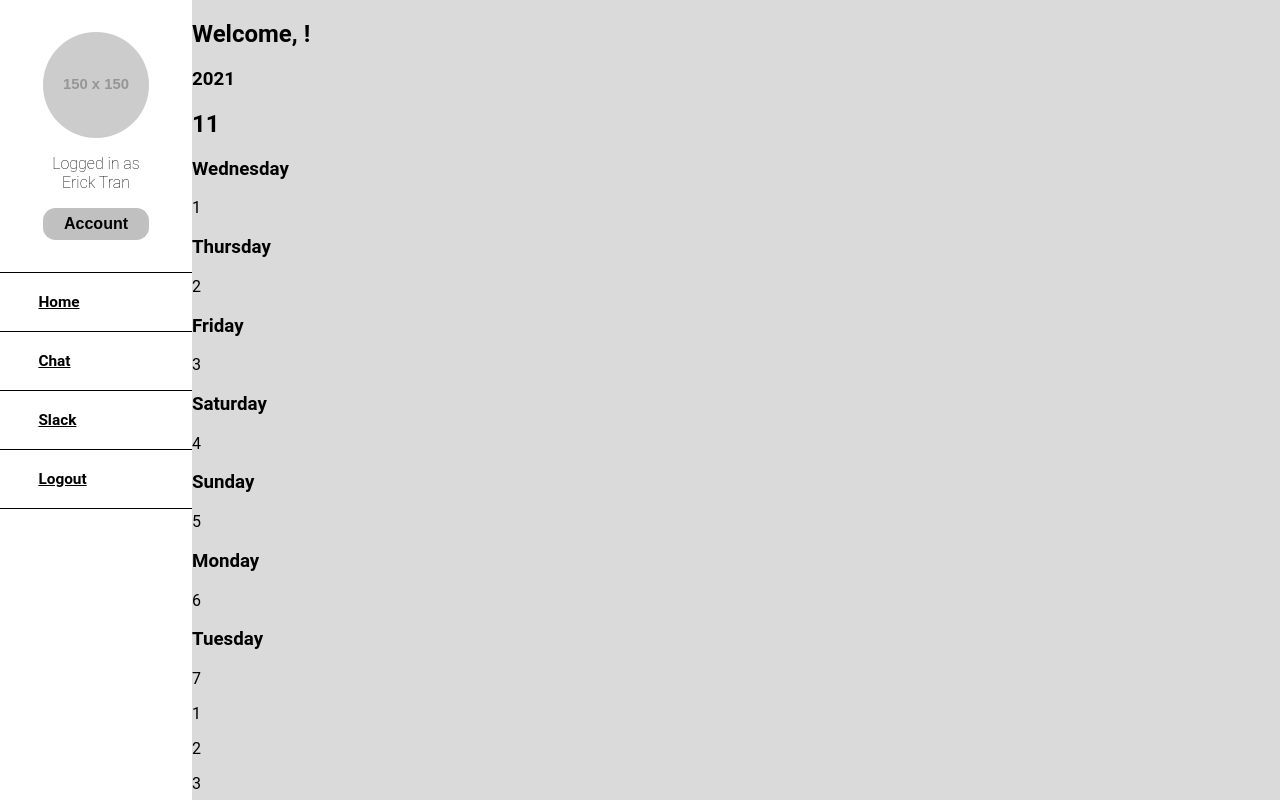
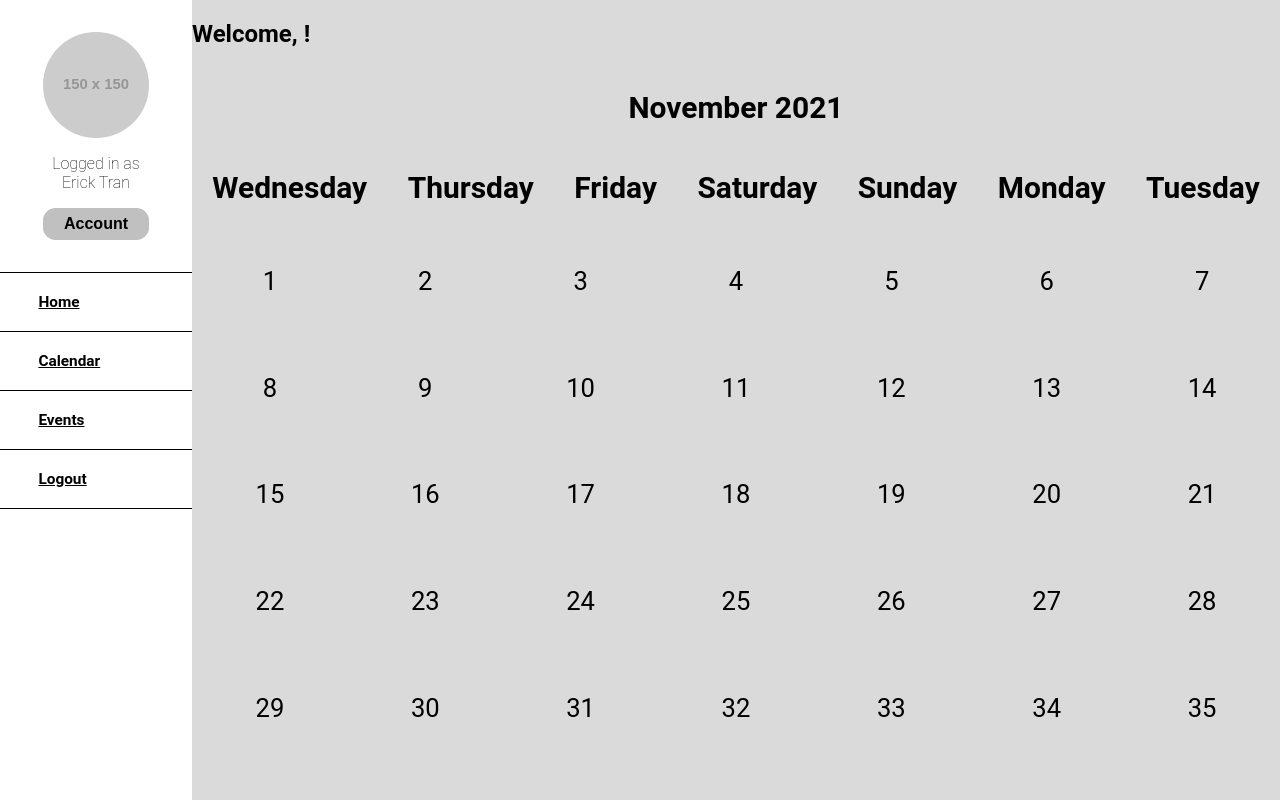
Before and after one commit to enVId-tech/Calendar-App, a React (Vite) app: page / in a window 1280 px wide. Shown: the top 800 px of the page. Built offline with nearby package versions, Linux system fonts and the light colour scheme; no server answers.

Commit message:
24-feat. Added scss for calendar and worked on main calendar

```diff
--- a/package.json
+++ b/package.json
@@ -24,6 +24,7 @@
     "react-dom": "^18.3.1",
     "react-helmet-async": "^2.0.5",
     "react-router-dom": "^6.23.1",
+    "sass": "^1.77.6",
     "vite-plugin-pwa": "^0.20.0"
   },
   "devDependencies": {
--- a/src/assets/components/sidebar.tsx
+++ b/src/assets/components/sidebar.tsx
@@ -33,13 +33,13 @@ const Sidebar: React.FC = (): React.JSX.Element => {
 
                 <span className="pageSelector">
                     <a href="/about">
-                        <h1>Chat</h1>
+                        <h1>Calendar</h1>
                     </a>
                 </span>
 
                 <span className="pageSelector">
                     <a href="/slack">
-                        <h1>Slack</h1>
+                        <h1>Events</h1>
                     </a>
                 </span>
 
--- /dev/null
+++ b/src/assets/scss/calendar.scss
@@ -0,0 +1,56 @@
+#calendar {
+    display: flex;
+    flex-direction: column;
+    align-items: center;
+    justify-content: center;
+    margin-top: 2vh;
+    #header {
+        display: flex;
+        flex-direction: row;
+        align-items: center;
+        justify-content: center;
+        width: 100%;
+        height: 10vh;
+        font-size: 2vw;
+    }
+
+    #days {
+        display: flex;
+        flex-direction: row;
+        align-items: center;
+        justify-content: space-around;
+        width: 100%;
+        height: 10vh;
+        font-size: 2vw;
+    }
+
+    #weeks {
+        display: flex;
+        flex-direction: column;
+        align-items: center;
+        justify-content: center;
+        width: 100%;
+        height: 80vh;
+        font-size: 2vw;
+
+        .week {
+            display: flex;
+            flex-direction: row;
+            align-items: center;
+            justify-content: center;
+            width: 100%;
+            height: 20vh;
+            font-size: 2vw;
+
+            .day {
+                display: flex;
+                flex-direction: column;
+                align-items: center;
+                justify-content: center;
+                width: 14.28%;
+                height: 100%;
+                font-size: 2vw;
+            }
+        }
+    }
+}
--- a/src/assets/ts/createCalendar.tsx
+++ b/src/assets/ts/createCalendar.tsx
@@ -1,6 +1,7 @@
 import React from 'react';
+import '../scss/calendar.scss';
 
-const CreateCalendar: React.FC = ({year, month}): React.JSX.Element => {
+const CreateCalendar: React.FC = ({ month, year }): CreateCa => {
     const weeks = Array.from({ length: 6 }, (_, i) => i + 1);
     const days = Array.from({ length: 7 }, (_, i) => i + 1);
 
@@ -27,15 +28,14 @@ const CreateCalendar: React.FC = ({year, month}): React.JSX.Element => {
     return (
         <section id="calendar">
             <div id="header">
-                <h1>{year}</h1>
-                <h2>{month}</h2>
+                <h1>{new Date(year, month - 1).toLocaleString('en-US', { month: 'long' })} {year}</h1>
             </div>
             <div id="days">
                 {days.map((day: number) => (
                     <div key={day} className="day">
                         <h3>{getDay(day, month, year)}</h3>
-                        <p>{day}</p>
                     </div>
+
                 ))}
             </div>
             <div id="weeks">
@@ -43,7 +43,7 @@ const CreateCalendar: React.FC = ({year, month}): React.JSX.Element => {
                     <div key={week} className="week">
                         {days.map((day: number) => (
                             <div key={day} className="day">
-                                <p>{day}</p>
+                                <p>{(7 * week) + day - 7}</p>
                             </div>
                         ))}
                     </div>
--- a/src/assets/ts/interfaces.ts
+++ b/src/assets/ts/interfaces.ts
@@ -2,4 +2,9 @@ interface UserData {
     username: string;
 }
 
+interface CreateCalendarProps {
+    year: number;
+    month: number;
+}
+
 export default UserData;
```
Also changed, not shown: 1 other file (tests, documents, lock files or other folders).
